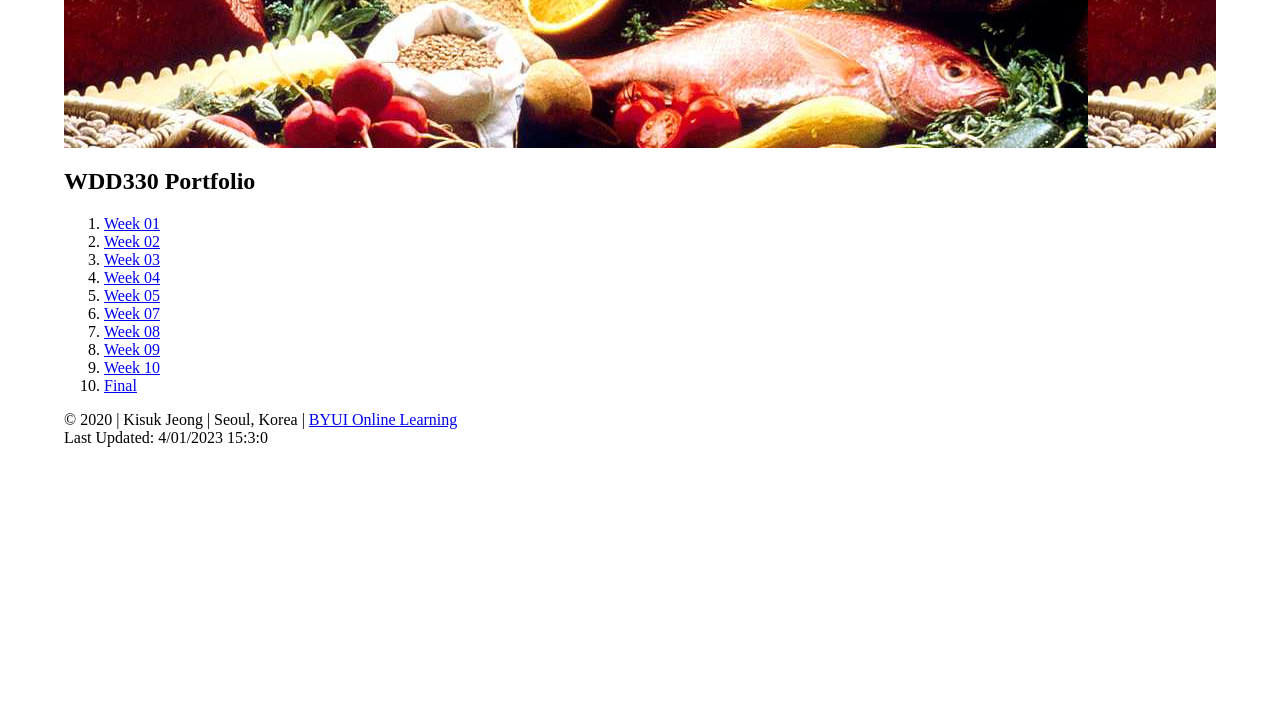
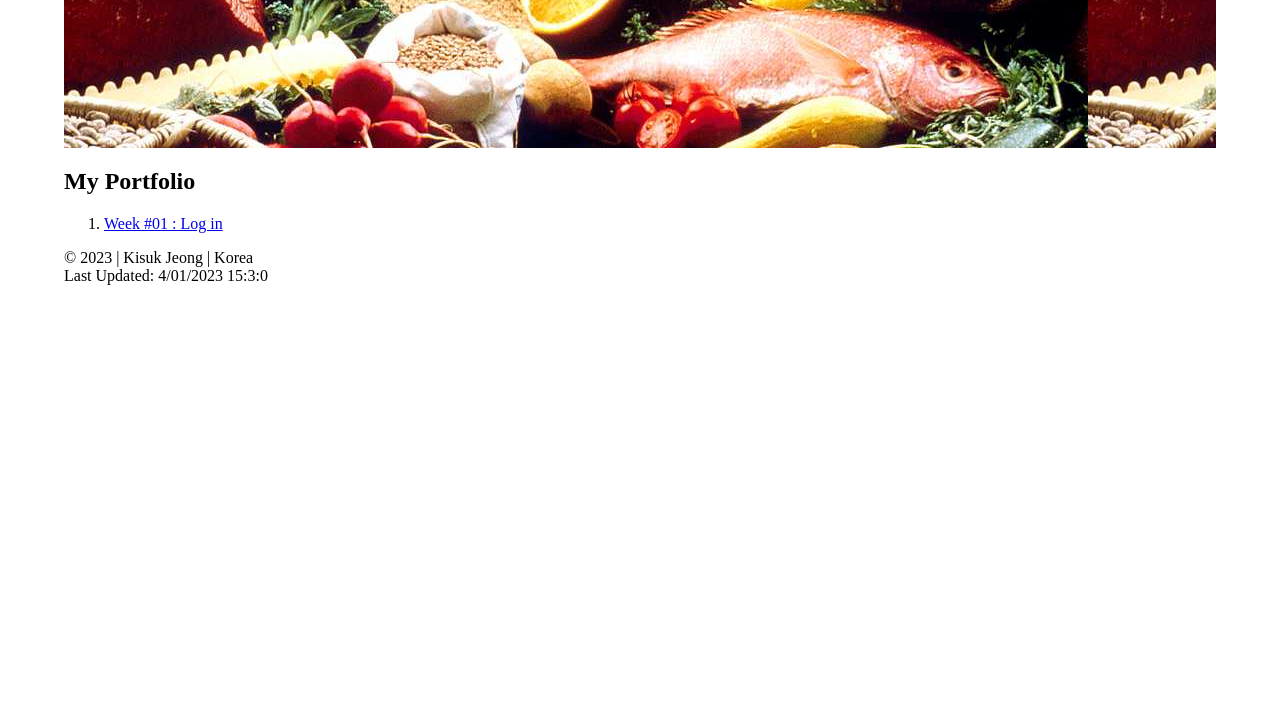
Before and after one commit to jeongks/jeongks.github.io, a website: page index.html in a window 1280 px wide. Shown: the part 73-800 px from the top of the page. Drawn offline with nearby package versions, Linux system fonts and the light colour scheme; files that its build step writes are made by us from their sources; files whose address does not match are found by name.

Commit message:
add auth (jwt and bcrypt) change index.html

```diff
--- a/app.js
+++ b/app.js
@@ -8,6 +8,7 @@ app.get('/', (req,res)=>{
     res.send("express works!");
 })
 
+app.get('/login');
 
 const server = app.listen(port, ()=>{
     console.log(`listening on ${port}`);
--- a/index.html
+++ b/index.html
@@ -4,10 +4,8 @@
 <head>
   <meta charset="UTF-8"/>
   <meta name="viewport" content="width=device-width, initial-scale=1.0, viewport-fit=cover">
-  <title>Kisuk Jeong | WDD330 Mobile Application Pilot | BYU-Idaho</title>
-  <meta name="description" content="This is an assignment portal home page for WDD330">
-
-
+  <title>Kisuk Jeong Working Note</title>
+  <meta name="description" content="This is my personal website for my Portfolio">
   <meta http-equiv="X-UA-Compatible" content="ie=edge" />
   <link rel="stylesheet" href="style.css">
 
@@ -15,28 +13,19 @@
 
 <body>
   <header>
-    <h1 id="myname">Kisuk Jeong</h1>
+    <h1 id="myname">Kisuk Jeong's Portfolio</h1>
   </header>
 
   <main>
-    <h2>WDD330 Portfolio</h2>
+    <h2>My Portfolio</h2>
     <ol>
-      <li><a href="week1.html">Week 01</a></li>
-      <li><a href="week2.html">Week 02</a></li>
-      <li><a href="week3.html">Week 03</a></li>
-      <li><a href="week4.html">Week 04</a></li>
-      <li><a href="week5.html">Week 05</a></li>
-      <li><a href="week7.html">Week 07</a></li>
-      <li><a href="/week8/week8.html">Week 08</a></li>
-      <li><a href="week9.html">Week 09</a></li>
-      <li><a href="week10.html">Week 10</a></li>
-      <li><a href="/chellenge/index.html">Final</a></li>
+      <li><a href="127.0.0.1:3000/login">Week #01 : Log in</a></li>
     </ol>
 
   </main>
 
   <footer>
-    &copy; 2020 | Kisuk Jeong | Seoul, Korea | <a href="https://www.byui.edu/online">BYUI Online Learning</a>
+    &copy; 2023 | Kisuk Jeong | Korea
     <br>Last Updated: <span id="date"></span>
     <script>
       let today = new Date();
```
Also changed, not shown: login/auth.js (added, +24 -0 lines).
